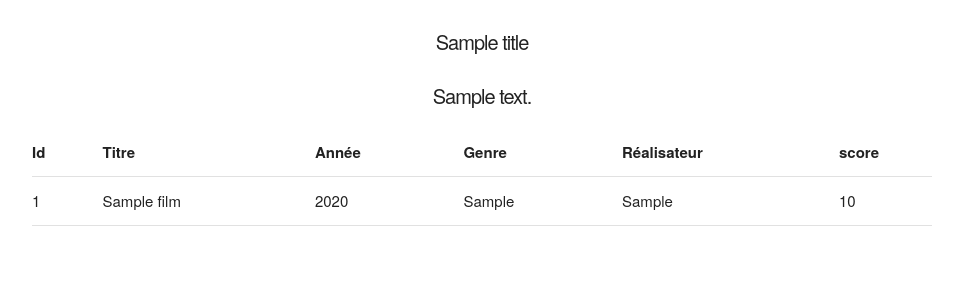
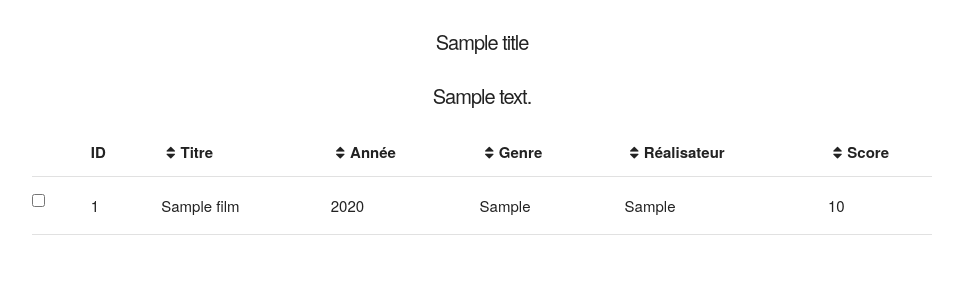
Before and after one commit to Aikoze/php, a PHP site: template views/site.view.php in a window 1280 px wide. Shown: the top 300 px of the page, without its empty margins (158-1121 px from the left). Run offline with PHP 8.4, Linux system fonts and the light colour scheme; the template is opened without the code that fills it: most values are stand-ins (such as "Sample title", 1, 10 or a date in 2020); some libraries are stand-ins or nearby versions.

Commit message:
Checkbox select + datatable sortable

```diff
--- a/views/site.view.php
+++ b/views/site.view.php
@@ -1,26 +1,34 @@
+<script src="https://code.jquery.com/jquery-3.3.1.min.js"></script>
+<link href="//maxcdn.bootstrapcdn.com/font-awesome/4.1.0/css/font-awesome.min.css" rel="stylesheet">
+<script src="js/fct.js"></script>
+<script src="js/sorttable.js"></script>
 <h1><?= $title ?></h1>
 <h1><?= $text ?></h1>
-<table id="filmTable" align="center" class="t">
+<table id="filmTable" align="center" class="t sortable">
     <thead>
     <tr>
-        <th>Id</th>
-        <th>Titre</th>
-        <th>Année</th>
-        <th>Genre</th>
-        <th>Réalisateur</th>
-        <th>score</th>
+        <th></th>
+        <th></i>ID</th>
+        <th><i class="fa fa-fw fa-sort"></i>Titre</th>
+        <th><i class="fa fa-fw fa-sort"></i>Année</th>
+        <th><i class="fa fa-fw fa-sort"></i>Genre</th>
+        <th><i class="fa fa-fw fa-sort"></i>Réalisateur</th>
+        <th><i class="fa fa-fw fa-sort"></i>Score</th>
     </tr>
     </thead>
     <tbody>
     <?php foreach ($films as $film): ?>
         <tr>
+            <td><input type="checkbox"/></td>
             <td><?= $film->getId() ?></td>
             <td><?= $film->getTitle() ?></td>
             <td><?= $film->getYear() ?></td>
             <td><?= $film->getTypeByMovie() ?></td>
             <td><?= $film->getDirectorByMovie() ?></td>
-            <td><?= $film->getScore() ?></td>
+            <td class="rating"><?= $film->getScore() ?></td>
         </tr>
     <?php endforeach; ?>
+
+
     </tbody>
 </table>
```
